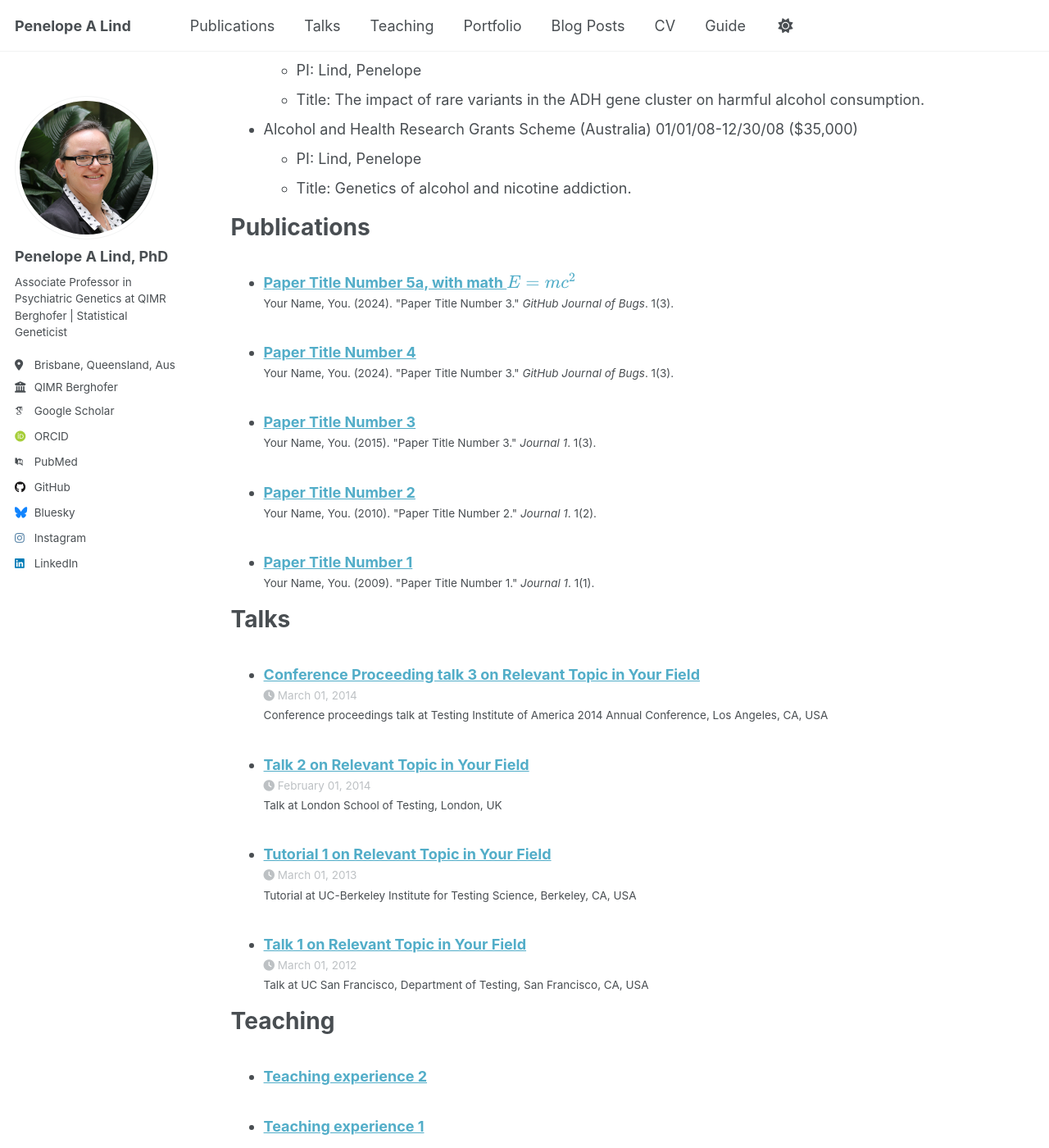
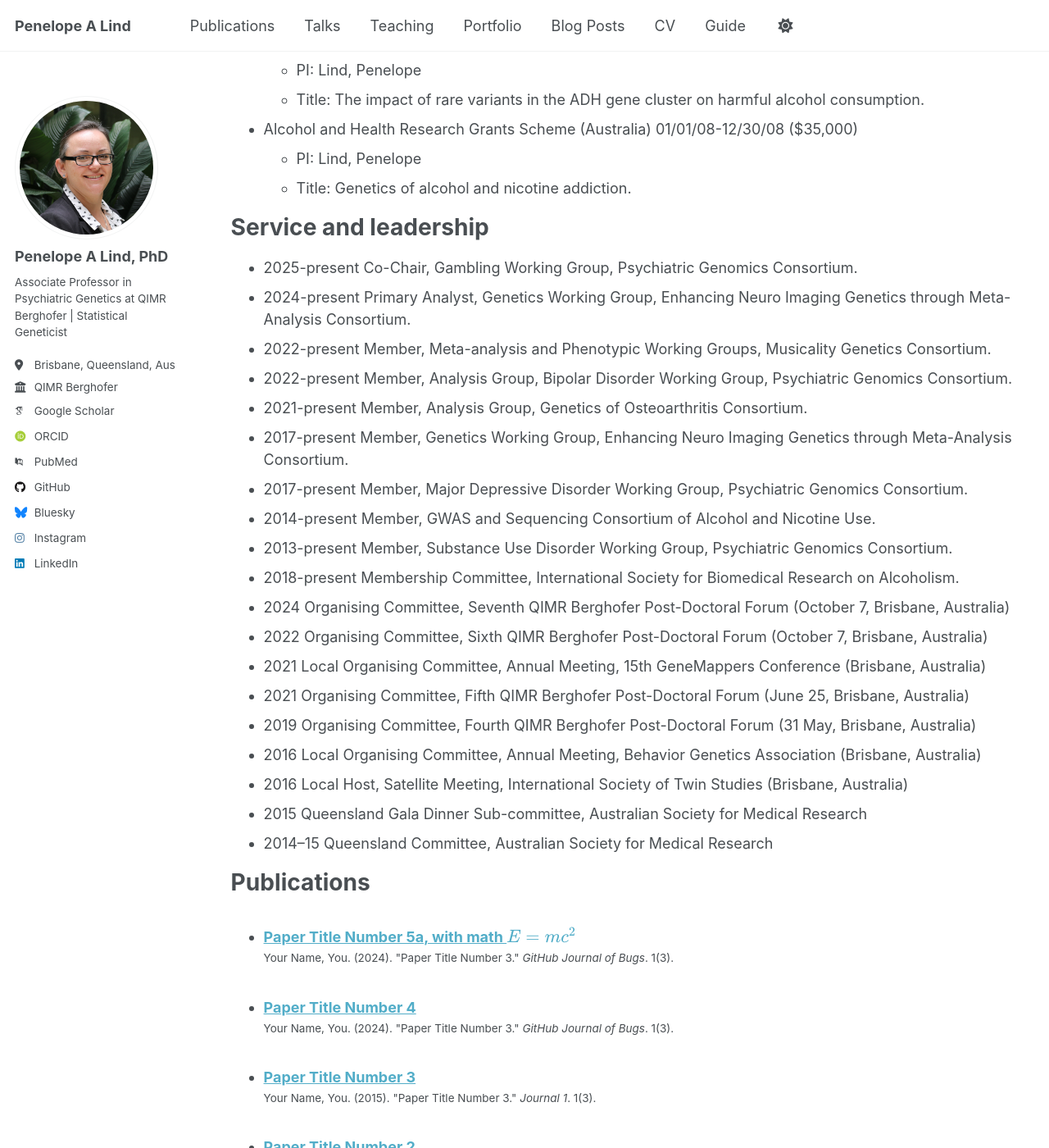
Before and after one commit to penelopelind/penelopelind.github.io, a Jekyll site: the page built from _pages/cv.md, in a window 1280 px wide and 1400 px high, scrolled down 3854 px. Shown: the whole window at 82% size. Built offline with Jekyll 4.4.1, drawn with Linux system fonts in a browser that asks for light colours; some web fonts are replaced; a script that is not in the unit is left out; some of the changed text lies outside the part shown.

Commit message:
Update cv.md

```diff
--- a/_pages/cv.md
+++ b/_pages/cv.md
@@ -111,6 +111,28 @@ Completed Research Support
   * PI: Lind, Penelope
   * Title: Genetics of alcohol and nicotine addiction.
 
+Service and leadership
+======
+* 2025-present Co-Chair, Gambling Working Group, Psychiatric Genomics Consortium.
+* 2024-present Primary Analyst, Genetics Working Group, Enhancing Neuro Imaging Genetics through Meta-Analysis Consortium.
+* 2022-present Member, Meta-analysis and Phenotypic Working Groups, Musicality Genetics Consortium.
+* 2022-present Member, Analysis Group, Bipolar Disorder Working Group, Psychiatric Genomics Consortium.
+* 2021-present Member, Analysis Group, Genetics of Osteoarthritis Consortium.
+* 2017-present Member, Genetics Working Group, Enhancing Neuro Imaging Genetics through Meta-Analysis Consortium.
+* 2017-present Member, Major Depressive Disorder Working Group, Psychiatric Genomics Consortium.
+* 2014-present Member, GWAS and Sequencing Consortium of Alcohol and Nicotine Use.
+* 2013-present Member, Substance Use Disorder Working Group, Psychiatric Genomics Consortium.
+* 2018-present Membership Committee, International Society for Biomedical Research on Alcoholism.
+* 2024 Organising Committee, Seventh QIMR Berghofer Post-Doctoral Forum (October 7, Brisbane, Australia)
+* 2022 Organising Committee, Sixth QIMR Berghofer Post-Doctoral Forum (October 7, Brisbane, Australia)
+* 2021 Local Organising Committee, Annual Meeting, 15th GeneMappers Conference (Brisbane, Australia)
+* 2021 Organising Committee, Fifth QIMR Berghofer Post-Doctoral Forum (June 25, Brisbane, Australia)
+* 2019 Organising Committee, Fourth QIMR Berghofer Post-Doctoral Forum (31 May, Brisbane, Australia)
+* 2016 Local Organising Committee, Annual Meeting, Behavior Genetics Association (Brisbane, Australia)
+* 2016 Local Host, Satellite Meeting, International Society of Twin Studies (Brisbane, Australia)
+* 2015 Queensland Gala Dinner Sub-committee, Australian Society for Medical Research
+* 2014–15	Queensland Committee, Australian Society for Medical Research
+
 Publications
 ======
   <ul>{% for post in site.publications reversed %}
```
Also changed, not shown: other parts of _pages/cv.md (+0 -4 lines).
